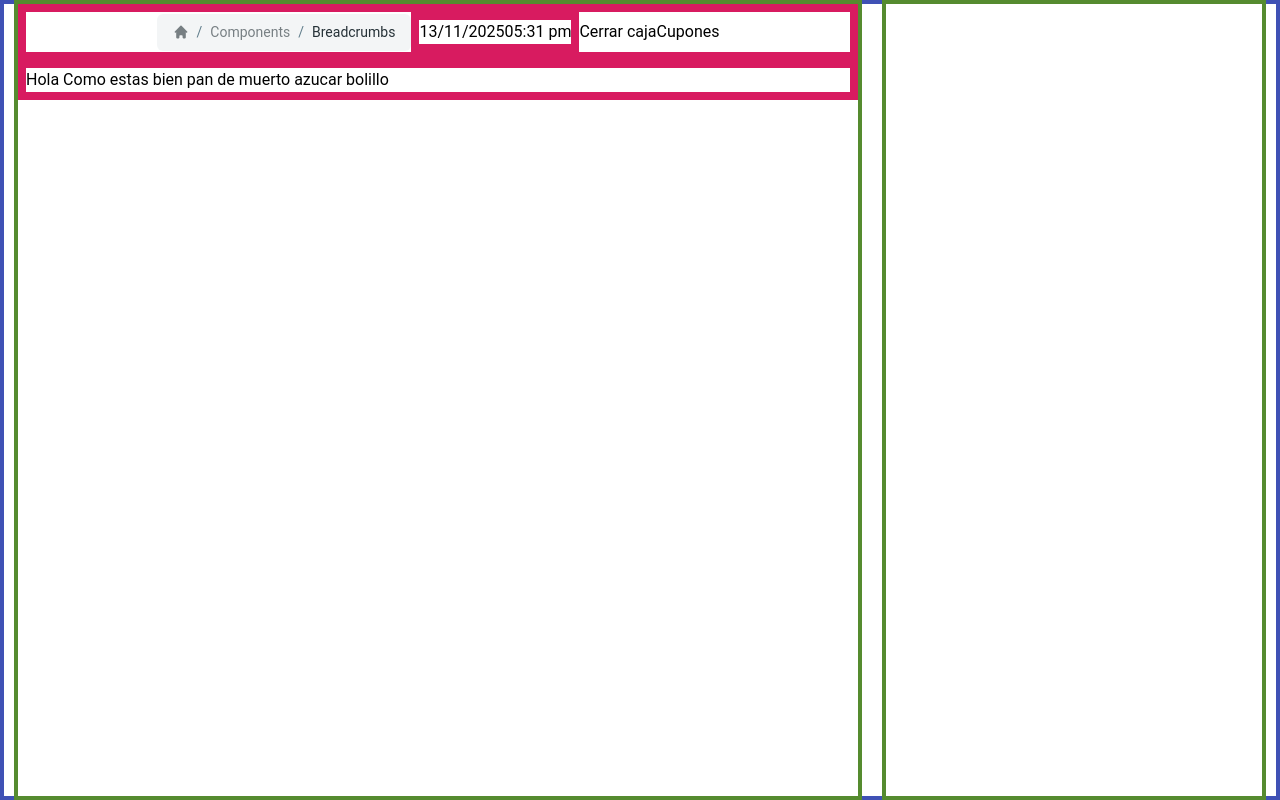
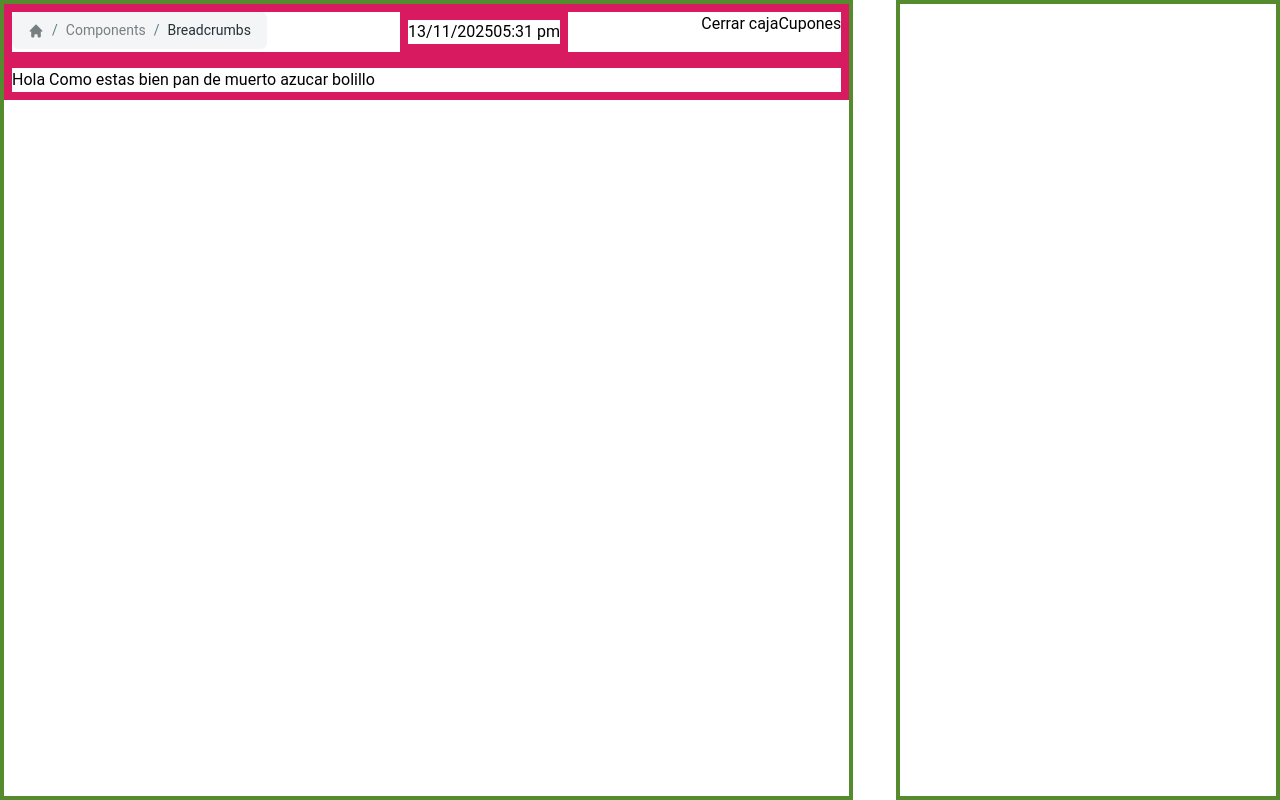
Before and after one commit to JuanCarlosBriones/Sistema-de-ventas-P-A-N, a React (Vite) app in the folder frontend/frontend-p-a-n/: page /home in a window 1280 px wide. Built offline with nearby package versions, Linux system fonts and the light colour scheme; a web font is replaced by a local one.

Commit message:
update241020251356

```diff
--- a/frontend/frontend-p-a-n/src/homeComponents/menuInicio.jsx
+++ b/frontend/frontend-p-a-n/src/homeComponents/menuInicio.jsx
@@ -5,7 +5,7 @@ import Paths from "./MenuInicioComponents/Paths"
 function MenuInicio(){
     return(
         <>
-            <div className="flex flex-row justify-center items-center  border-8 border-pink-600 w-auto" >
+            <div className="flex justify-between flex-row   border-8 border-pink-600 w-auto" >
                 <Paths />
                 <div className="flex flex-row justify-center items-center  border-8 border-pink-600 w-auto">
                     <MostrarFecha />
--- a/frontend/frontend-p-a-n/src/views/vistaCajero.jsx
+++ b/frontend/frontend-p-a-n/src/views/vistaCajero.jsx
@@ -7,12 +7,12 @@ import panelPrincipal from "../homeComponents/panelPrincipal"
 function vistaCajero(){
     return(
         <>
-            <div className="flex justify-center items-center flex-row border-4 border-indigo-500 h-svh">
-                <div className="flex flex-col basis-2/3 border-4 border-light-green-800 h-svh">
+            <div className="flex  w-full h-full  flex-row justify-between">
+                <div className="flex flex-col basis-2/3 border-4 border-light-green-800 w-screen h-screen">
                     <MenuInicio />
                     <OpcionesInicio />
                 </div>
-                <div className=" basis-[30vw] border-4 ml-5 border-light-green-800 h-svh">
+                <div className=" basis-[30vw] border-4  border-light-green-800 w-screen h-screen">
 
                 </div>
             </div>
```
